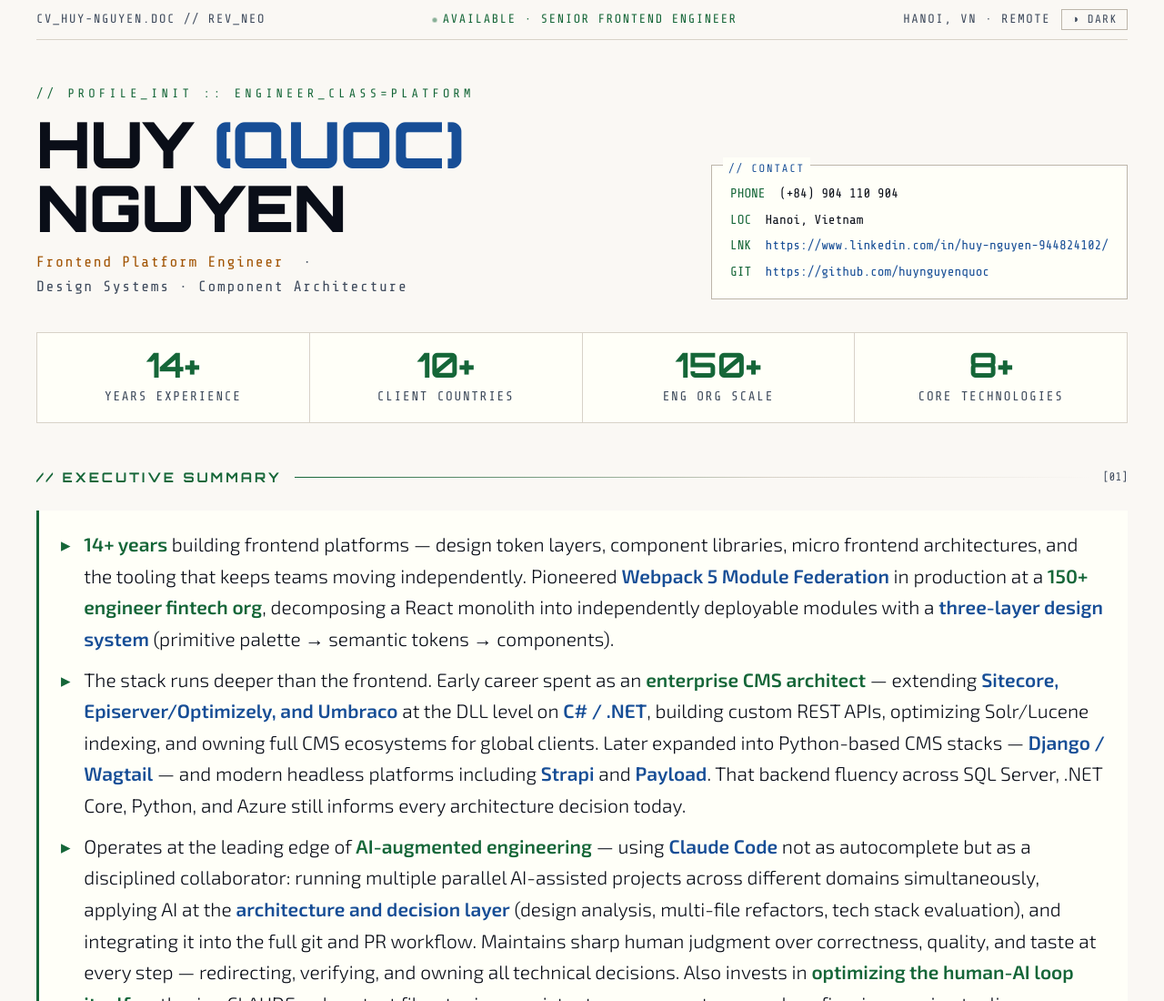
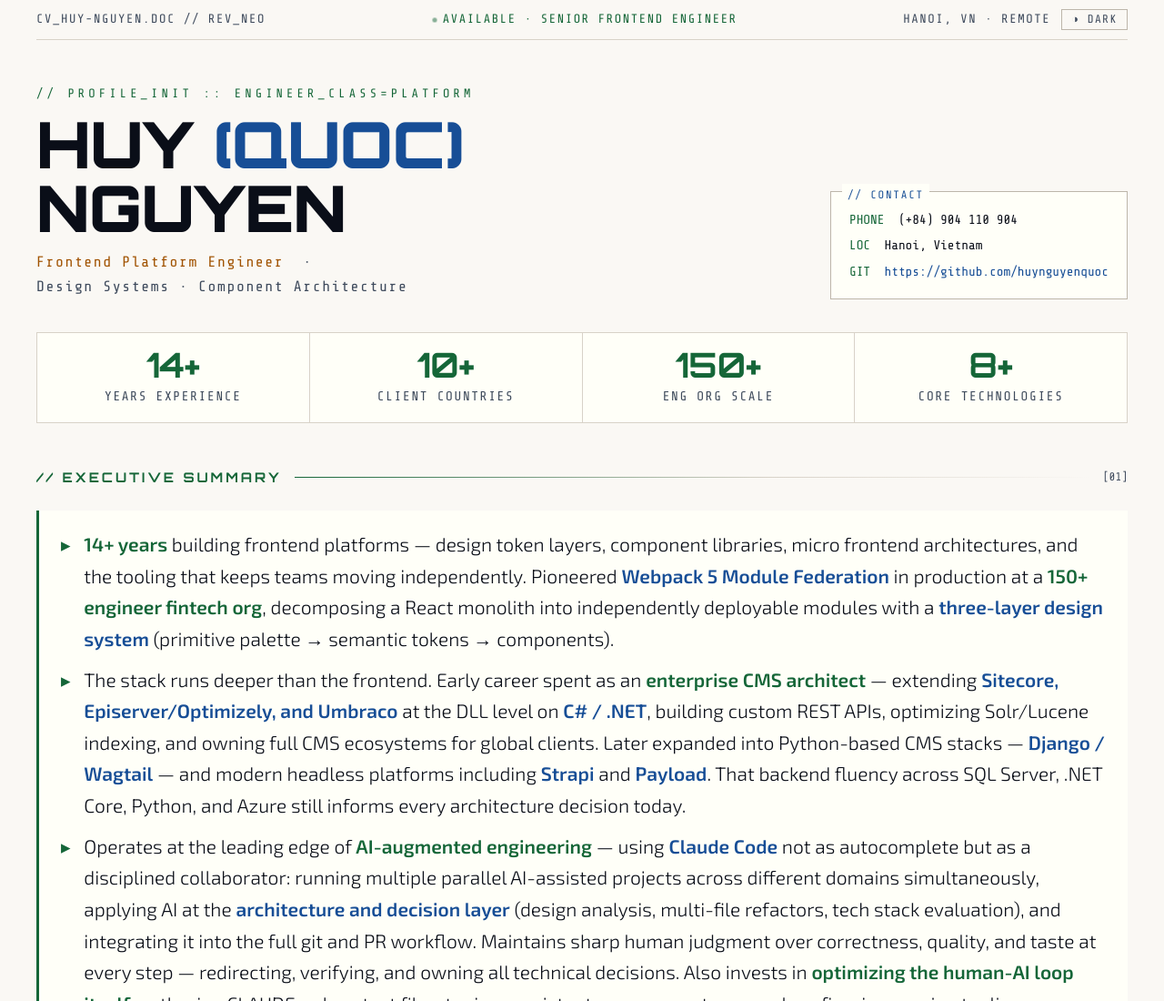
Before and after one commit to huynguyenquoc/huynguyenquoc.github.io, a plain HTML site: page index.html in a window 1280 px wide. Shown: the top 1100 px of the page at 91% size. Drawn offline with nearby package versions, Linux system fonts and the light colour scheme.

Commit message:
Update index.html

```diff
--- a/index.html
+++ b/index.html
@@ -862,8 +862,6 @@ footer span { color: var(--neon-g); }
                 class="val">(+84) 904 110 904</span></div>
             <div><span style="color:var(--neon-g)">LOC </span> &nbsp;<span
                 class="val">Hanoi, Vietnam</span></div>
-            <div><span style="color:var(--neon-g)">LNK </span> &nbsp;<a
-                href="https://www.linkedin.com/in/huy-nguyen-944824102/">https://www.linkedin.com/in/huy-nguyen-944824102/</a></div>
             <div><span style="color:var(--neon-g)">GIT </span> &nbsp;<a
                 href="https://github.com/huynguyenquoc">https://github.com/huynguyenquoc</a></div>
           </div>
```
